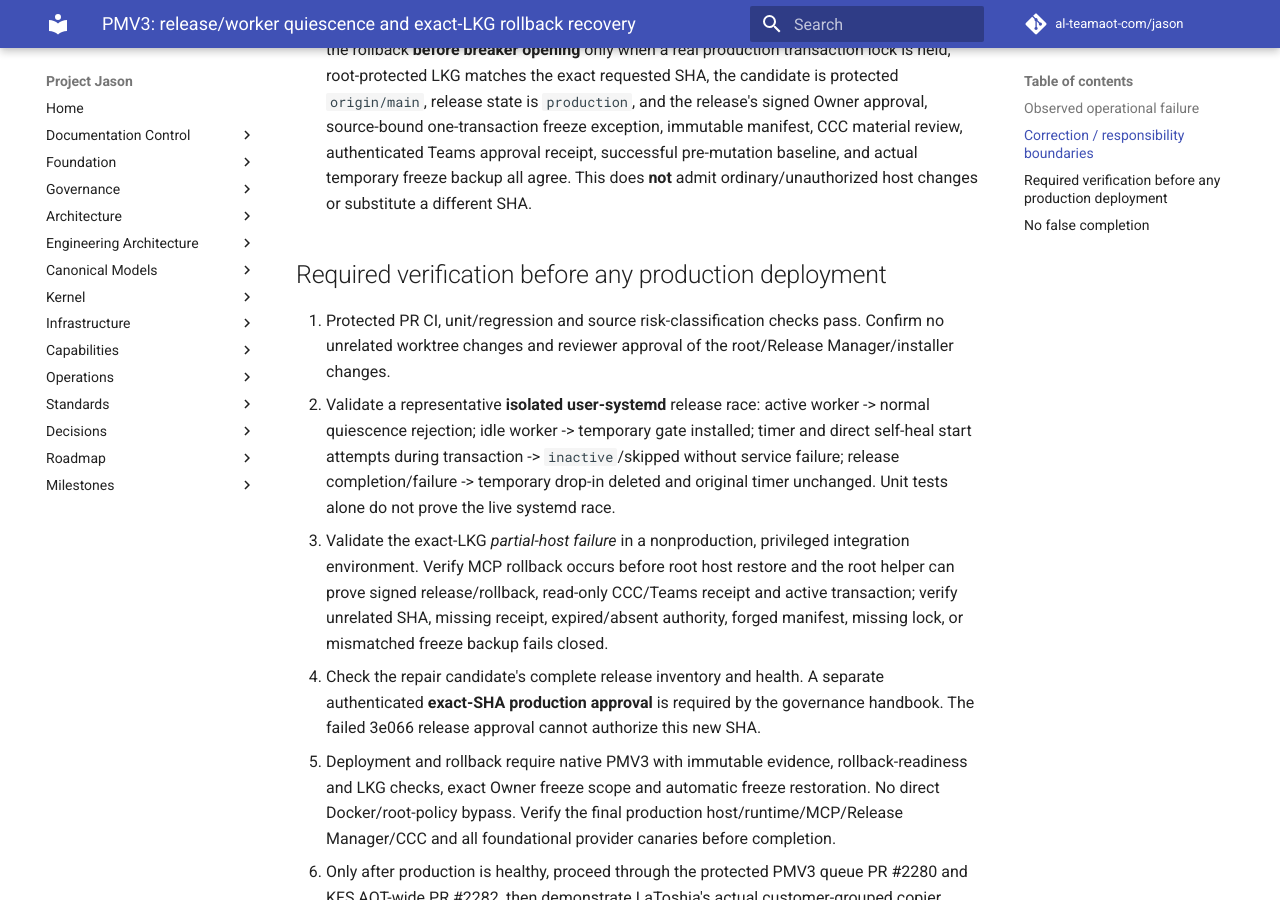
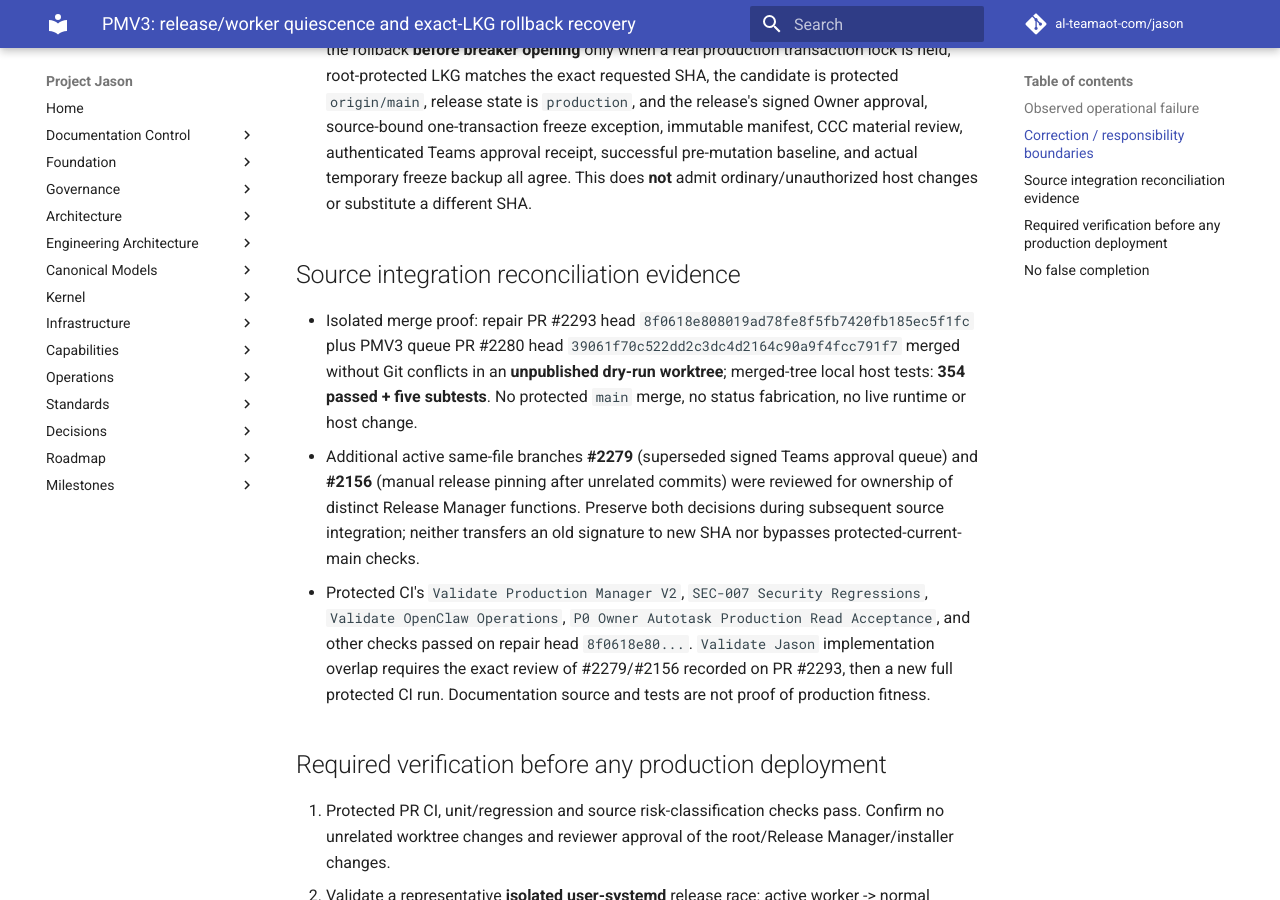
Before and after one commit to al-teamaot-com/jason, an MkDocs documentation site: the page built from docs/operations/PMV3-Release-Worker-Quiescence-and-Exact-LKG-Rollback-20261103.md, in a window 1280 px wide and 900 px high, scrolled down 1132 px. Built offline with MkDocs 1.6.1 and Material for MkDocs 9.7.7, drawn with Linux system fonts in a browser that asks for light colours; comment, search, counter and statistics services are not loaded.

Commit message:
Document PMV3 queue merge proof and remaining PR coordination

```diff
--- a/docs/operations/PMV3-Release-Worker-Quiescence-and-Exact-LKG-Rollback-20261103.md
+++ b/docs/operations/PMV3-Release-Worker-Quiescence-and-Exact-LKG-Rollback-20261103.md
@@ -13,6 +13,12 @@ On November 3, 2026, signed production candidate `3e06627de85ace598f959cda12e257
 - The native self-heal watchdog holds a nonblocking shared production lock around its worker-start calls and bounded local Docker recovery. When the exclusive release lock is active, self-heal persists the incident, defers intervention, and retries through existing cadence. No provider bypass or suppressed detector.
 - Root host reconciler retains its exact pinned 1b28 LKG integrity/health recovery. It accepts the rollback **before breaker opening** only when a real production transaction lock is held, root-protected LKG matches the exact requested SHA, the candidate is protected `origin/main`, release state is `production`, and the release's signed Owner approval, source-bound one-transaction freeze exception, immutable manifest, CCC material review, authenticated Teams approval receipt, successful pre-mutation baseline, and actual temporary freeze backup all agree. This does **not** admit ordinary/unauthorized host changes or substitute a different SHA.
 
+## Source integration reconciliation evidence
+
+- Isolated merge proof: repair PR #2293 head `8f0618e808019ad78fe8f5fb7420fb185ec5f1fc` plus PMV3 queue PR #2280 head `39061f70c522dd2c3dc4d2164c90a9f4fcc791f7` merged without Git conflicts in an **unpublished dry-run worktree**; merged-tree local host tests: **354 passed + five subtests**. No protected `main` merge, no status fabrication, no live runtime or host change.
+- Additional active same-file branches **#2279** (superseded signed Teams approval queue) and **#2156** (manual release pinning after unrelated commits) were reviewed for ownership of distinct Release Manager functions. Preserve both decisions during subsequent source integration; neither transfers an old signature to new SHA nor bypasses protected-current-main checks.
+- Protected CI's `Validate Production Manager V2`, `SEC-007 Security Regressions`, `Validate OpenClaw Operations`, `P0 Owner Autotask Production Read Acceptance`, and other checks passed on repair head `8f0618e80...`. `Validate Jason` implementation overlap requires the exact review of #2279/#2156 recorded on PR #2293, then a new full protected CI run. Documentation source and tests are not proof of production fitness.
+
 ## Required verification before any production deployment
 
 1. Protected PR CI, unit/regression and source risk-classification checks pass. Confirm no unrelated worktree changes and reviewer approval of the root/Release Manager/installer changes.
```
